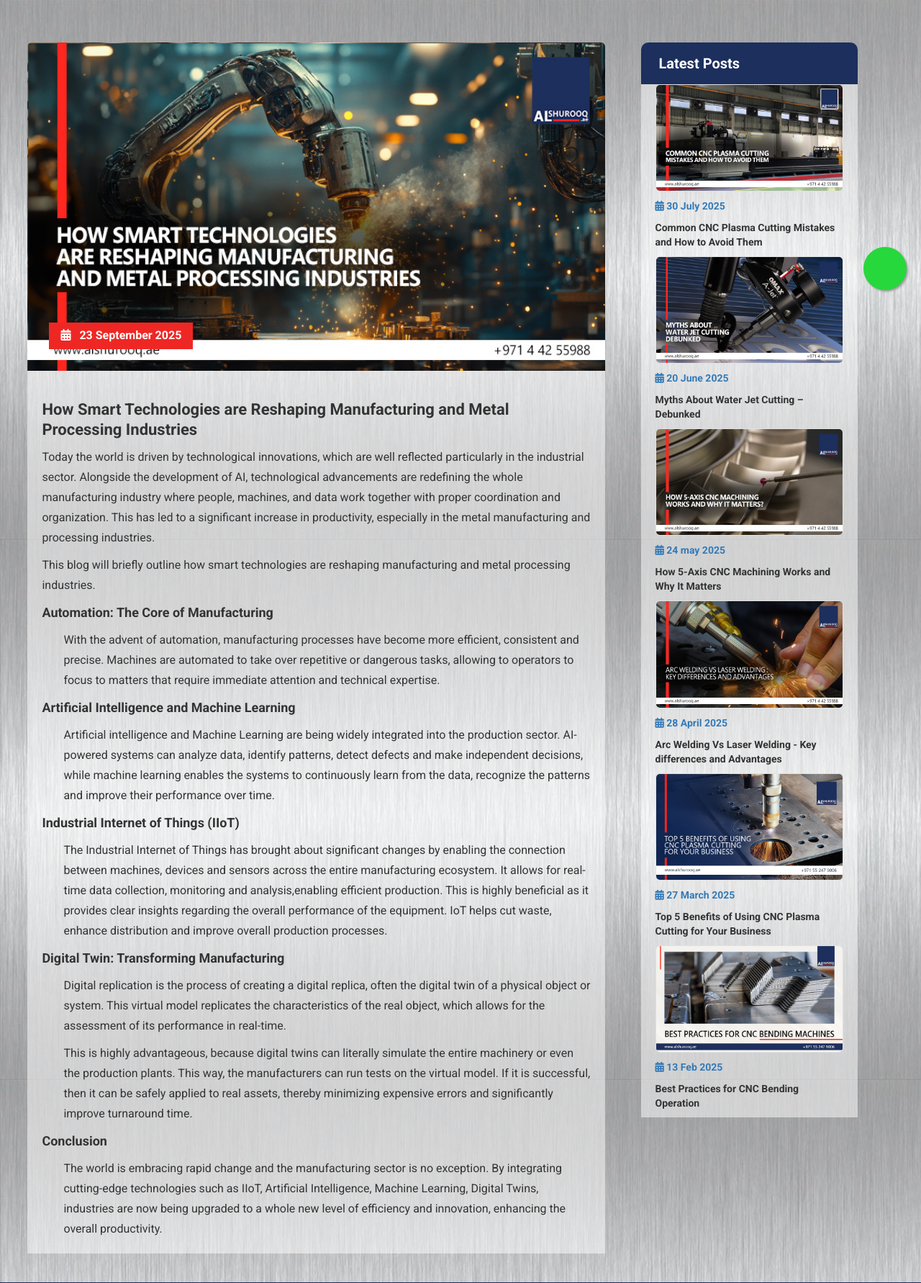
After one commit to saneshps/alshurooq-new, a PHP site: page /how-smart-technologies-are-reshaping-manufacturing-and-metal-processing.php in a window 1280 px wide. The commit adds this page. Shown: the part 555-2337 px from the top of the page at 72% size. Run offline with PHP 8.4, Linux system fonts and the light colour scheme; some libraries are stand-ins or nearby versions; some web fonts are replaced.

Commit message:
update-blog

```diff
--- /dev/null
+++ b/how-smart-technologies-are-reshaping-manufacturing-and-metal-processing.php
@@ -0,0 +1,227 @@
+<!DOCTYPE html>
+<html lang="en">
+
+<head>
+
+  <title>How Smart Technologies are Reshaping Manufacturing & Metal Processing | Al Shurooq Blog</title>
+  <link rel="shortcut icon" href="img/favicon.png">
+  <meta charset="utf-8">
+  <meta name="keywords" content="">
+  <meta name="viewport" content="width=device-width, initial-scale=1">
+  <meta name="description" content="Discover how smart technologies like IoT, AI, and automation are transforming manufacturing and metal processing. Learn how Al Shurooq leverages innovation for precision, efficiency, and growth.">
+  <link rel="canonical" href="https://alshurooq.ae/ how-Smart-technologies-are-reshaping-manufacturing-&-metal-processing.php">
+  <!-- Og -->
+  <meta property="og:title" content="How Smart Technologies are Reshaping Manufacturing & Metal Processing | Al Shurooq Blog" />
+  <meta property="og:type" content="article" />
+  <meta property="og:image" content="https://alshurooq.ae/img/blog/how-smart-technologies-are-reshaping-manufacturing-and-metal-processing.jpg" />
+  <meta property="og:url" content="https://alshurooq.ae/how-smart-technologies-are-reshaping-manufacturing-and-metal-processing.php" />
+  <meta property="og:description" content="Discover how smart technologies like IoT, AI, and automation are transforming manufacturing and metal processing. Learn how Al Shurooq leverages innovation for precision, efficiency, and growth." />
+  <!-- Og -->
+  <!-- og linkedin -->
+  <meta name="linkedin:title" content="How Smart Technologies are Reshaping Manufacturing & Metal Processing | Al Shurooq | Blog">
+  <meta name="linkedin:type" content="article" />
+  <meta name="linkedin:image" content="https://alshurooq.ae/img/blog/how-smart-technologies-are-reshaping-manufacturing-and-metal-processing.jpg" />
+  <meta name="linkedin:url" content="https://alshurooq.ae/how-smart-technologies-are-reshaping-manufacturing-and-metal-processing.php" />
+  <meta name="linkedin:description" content="Discover how smart technologies like IoT, AI, and automation are transforming manufacturing and metal processing. Learn how Al Shurooq leverages innovation for precision, efficiency, and growth." />
+  <!-- og linkedin -->
+
+  <!--  Developed by - bigleap -->
+
+  <!--***************************************-->
+  <link rel="stylesheet" href="css/bootstrap.min.css">
+  <link rel="stylesheet" href="css/alshurooq.css">
+  <link rel="stylesheet" href="css/blog.css">
+  <link rel="stylesheet" href="css/news-feeds.css">
+  <link rel="stylesheet" href="css/menu.css">
+  <link rel="stylesheet" href="css/testim.css">
+  <link rel="stylesheet" href="css/resp.css">
+
+  <!-- blog -->
+  <link rel="stylesheet" href="https://cdnjs.cloudflare.com/ajax/libs/owl-carousel/1.3.3/owl.carousel.min.css">
+  <!-- blog -->
+  <link rel="stylesheet" href="https://cdnjs.cloudflare.com/ajax/libs/font-awesome/6.1.1/css/all.min.css" />
+  <!--***************************************-->
+
+
+
+  <?php include 'google_analytics.php'; ?>
+</head>
+
+<body>
+  <div class="whatssap"></div>
+
+  <a href="https://api.whatsapp.com/send?phone=+971508993781&text=Hey%20there!%20I%20woud%20like%20to%20know%20more%20about%20your%20products." class="float" target="_blank">
+    <i class="demo-icon icon-whatsapp sapp">&#xf232;</i>
+  </a>
+
+  <!-- header -->
+  <?php $page = 'blogs';
+  include 'header-sub.php'; ?>
+
+  <!-- banner -->
+  <section id="banner-ab">
+
+    <div class="ban-cap">
+      <h2>Blogs</h2>
+      <a href="index.php">HOME</a><span> / </span><a href="" class="act">Blogs</a>
+    </div>
+
+  </section>
+
+  <link rel="stylesheet" type="text/css" href="css/owl.carousel.min.css">
+
+  <section id="newsfeeds">
+    <div class="container-fluid">
+      <div class="row">
+        <div class="col-lg-8 col-md-8 p-0">
+          <div class="blog-details-box">
+            <div class="blog-details-image">
+              <img src="img/blog/how-smart-technologies-are-reshaping-manufacturing-and-metal-processing.jpg" alt="blog">
+              <div class="blog-date">
+                <a> <i class="fas fa-calendar-alt"></i> 23 September 2025 </a>
+              </div>
+            </div>
+
+            <div class="blog-details-box-content">
+              <h1> How Smart Technologies are Reshaping Manufacturing and Metal Processing Industries
+              </h1>
+
+
+              <p> Today the world is driven by technological innovations, which are well reflected particularly in the industrial sector. Alongside the development of AI, technological advancements are redefining the whole manufacturing industry where people, machines, and data work together with proper coordination and organization. This has led to a significant increase in productivity, especially in the metal manufacturing and processing industries.
+
+              </p>
+              <!-- <p><a href="https://alshurooq.ae/cnc-bending.php" target="_blank">
+                  CNC bending</a> services have transformed the manufacturing sector by accelerating the process of sheet bending, significantly enhancing the pace and repeatability of the process. </p> -->
+              <p>
+                This blog will briefly outline how smart technologies are reshaping manufacturing and metal processing industries.
+              </p>
+
+              <h4> Automation: The Core of Manufacturing  </h4>
+              <p class="p-l-align">With the advent of automation, manufacturing processes have become more efficient, consistent and precise. Machines are automated to take over repetitive or dangerous tasks, allowing to operators to focus to matters that require immediate attention and technical expertise.  </p>
+
+
+              <h4> Artificial Intelligence and Machine Learning</h4>
+              <p class="p-l-align">
+              Artificial intelligence and Machine Learning are being widely integrated into the production sector. AI-powered systems can analyze data, identify patterns, detect defects and make independent decisions, while machine learning enables the systems to continuously learn from the data, recognize the patterns and improve their performance over time.
+              </p>
+
+
+
+              <h4> Industrial Internet of Things (IIoT)</h4>
+              <p class="p-l-align">The Industrial Internet of Things has brought about significant changes by enabling the connection between machines, devices and sensors across the entire manufacturing ecosystem. It allows for real-time data collection, monitoring and analysis,enabling efficient production. This is highly beneficial as it provides clear insights regarding the overall performance of the equipment. IoT helps cut waste, enhance distribution and improve overall production processes.
+
+              </p>
+
+
+              <h4> Digital Twin: Transforming Manufacturing </h4>
+              <p class="p-l-align"> Digital replication is the process of creating a digital replica, often the digital twin of a physical object or system. This virtual model replicates the characteristics of the real object, which allows for the assessment of its performance in real-time.
+
+              </p>
+               <p class="p-l-align">
+                This is highly advantageous, because digital twins can literally simulate the entire machinery or even the production plants. This way, the manufacturers can run tests on the virtual model. If it is successful, then it can be safely applied to real assets, thereby minimizing expensive errors and significantly improve turnaround time.
+               </p>
+
+
+              <h4>Conclusion</h4>
+              <p class="p-l-align">The world is embracing rapid change and the manufacturing sector is no exception. By integrating cutting-edge technologies such as IIoT, Artificial Intelligence, Machine Learning, Digital Twins, industries are now being upgraded to a whole new level of efficiency and innovation, enhancing the overall productivity.
+
+              </p>
+
+
+
+
+
+            </div>
+          </div>
+        </div>
+
+        <div class=" col-lg-4 col-md-4 p-0">
+          <div class="latest-box-area">
+            <h2> Latest Posts </h2>
+
+            <div class="latest-box">
+              <img src="img/blog/common-cnc-plasma-cutting-mistakes-and-how-to-avoid-them.jpg" alt="blog">
+              <div class="latest-content">
+                <a href="common-cnc-plasma-cutting-mistakes-and-how-to-avoid-them.php"> <i class="fas fa-calendar-alt"></i> 30 July 2025 </a>
+                <h5> <a href="common-cnc-plasma-cutting-mistakes-and-how-to-avoid-them.php"> Common CNC Plasma Cutting Mistakes and How to Avoid Them </a> </h5>
+              </div>
+            </div>
+
+            <div class="latest-box">
+              <img src="img/blog/myths-about-water-jet-cutting-debunked.jpg" alt="blog">
+              <div class="latest-content">
+                <a href="myths-about-water-jet-cutting-debunked.php"> <i class="fas fa-calendar-alt"></i> 20 June 2025 </a>
+                <h5> <a href="myths-about-water-jet-cutting-debunked.php"> Myths About Water Jet Cutting – Debunked </a> </h5>
+              </div>
+            </div>
+
+            <div class="latest-box">
+              <img src="img/blog/how-5-axis-cnc-machining-works-and-why-it-matters.jpg" alt="blog">
+              <div class="latest-content">
+                <a href="how-5-axis-cnc-machining-works-and-why-it-matters.php"> <i class="fas fa-calendar-alt"></i> 24 may 2025 </a>
+                <h5> <a href="how-5-axis-cnc-machining-works-and-why-it-matters.php"> How 5-Axis CNC Machining Works and Why It Matters </a> </h5>
+              </div>
+            </div>
+
+            <div class="latest-box">
+              <img src="img/blog/laser-welding-vs-traditional-welding-key-differences-and-advantages.jpg" alt="blog">
+              <div class="latest-content">
+                <a href="arc-welding-vs-laser-welding-key-differences.php"> <i class="fas fa-calendar-alt"></i> 28 April 2025 </a>
+                <h5> <a href="arc-welding-vs-laser-welding-key-differences.php"> Arc Welding Vs Laser Welding - Key differences and Advantages </a> </h5>
+              </div>
+            </div>
+
+            <div class="latest-box">
+              <img src="img/blog/top-5-benefits-of-using-cnc-plasma-cutting-for-your-business.jpg" alt="blog">
+              <div class="latest-content">
+                <a href="top-5-benefits-of-using-cnc-plasma-cutting-for-your-business.php"> <i class="fas fa-calendar-alt"></i> 27 March 2025 </a>
+                <h5> <a href="top-5-benefits-of-using-cnc-plasma-cutting-for-your-business.php"> Top 5 Benefits of Using CNC Plasma Cutting for Your Business </a> </h5>
+              </div>
+            </div>
+
+            <div class="latest-box">
+              <img src="img/blog/best-practices-for-cnc-bending-machines.jpg" alt="blog">
+              <div class="latest-content">
+                <a href="best-practices-for-cnc-bending-operation.php"> <i class="fas fa-calendar-alt"></i> 13 Feb 2025 </a>
+                <h5> <a href="best-practices-for-cnc-bending-operation.php"> Best Practices for CNC Bending Operation </a> </h5>
+              </div>
+            </div>
+
+
+          </div>
+
+        </div>
+
+      </div>
+    </div>
+
+  </section>
+
+
+
+
+  <!-- <script type="text/javascript" src="https://code.jquery.com/jquery-1.12.0.min.js"></script>
+  <script type="text/javascript" src="https://cdnjs.cloudflare.com/ajax/libs/owl-carousel/1.3.3/owl.carousel.min.js"></script>
+  <script>
+    $(document).ready(function() {
+      $("#news-slider").owlCarousel({
+        items: 3,
+        itemsDesktop: [1199, 2],
+        itemsDesktopSmall: [980, 2],
+        itemsMobile: [600, 1],
+        navigation: false,
+        pagination: false,
+        autoPlay: true
+      });
+    });
+  </script> -->
+
+  <!-- footer -->
+  <?php include 'footer.php'; ?>
+
+
+  <script type="text/javascript" src="js/alshurooqModules.js"></script>
+
+</body>
+
+</html>
```
Also changed, not shown: index.php (+23 -22 lines), img/blog/how-smart-technologies-are-reshaping-manufacturing-and-metal-processing.jpg (added).
